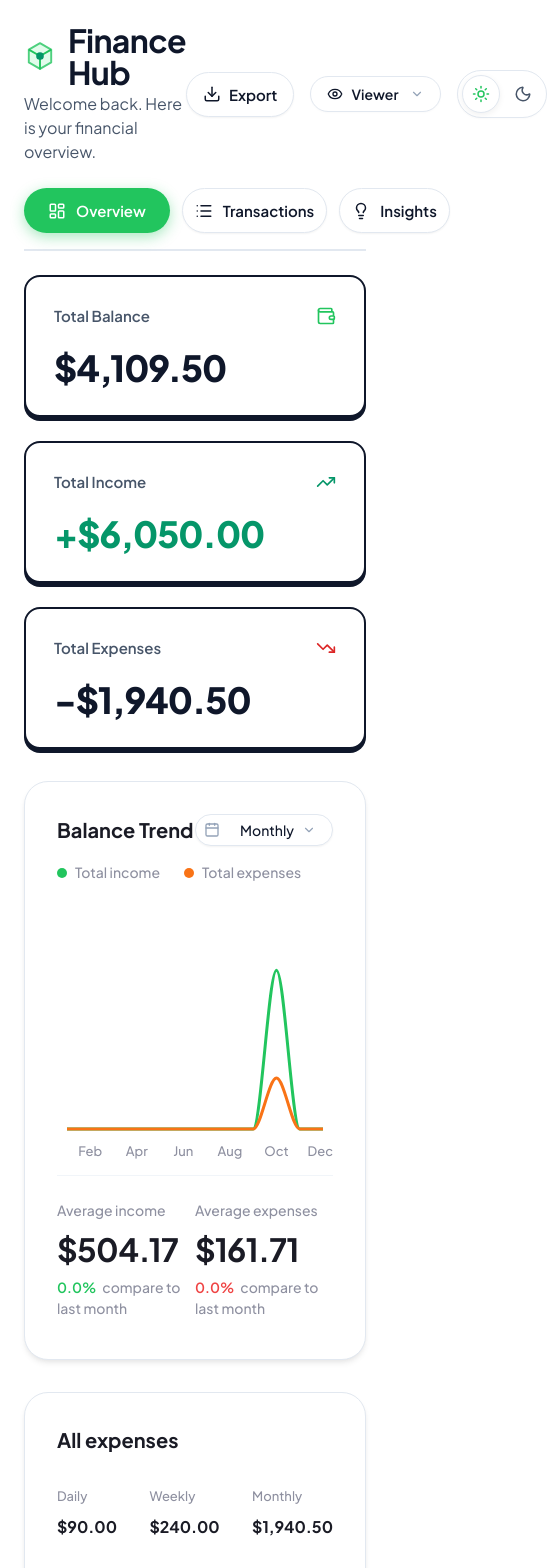
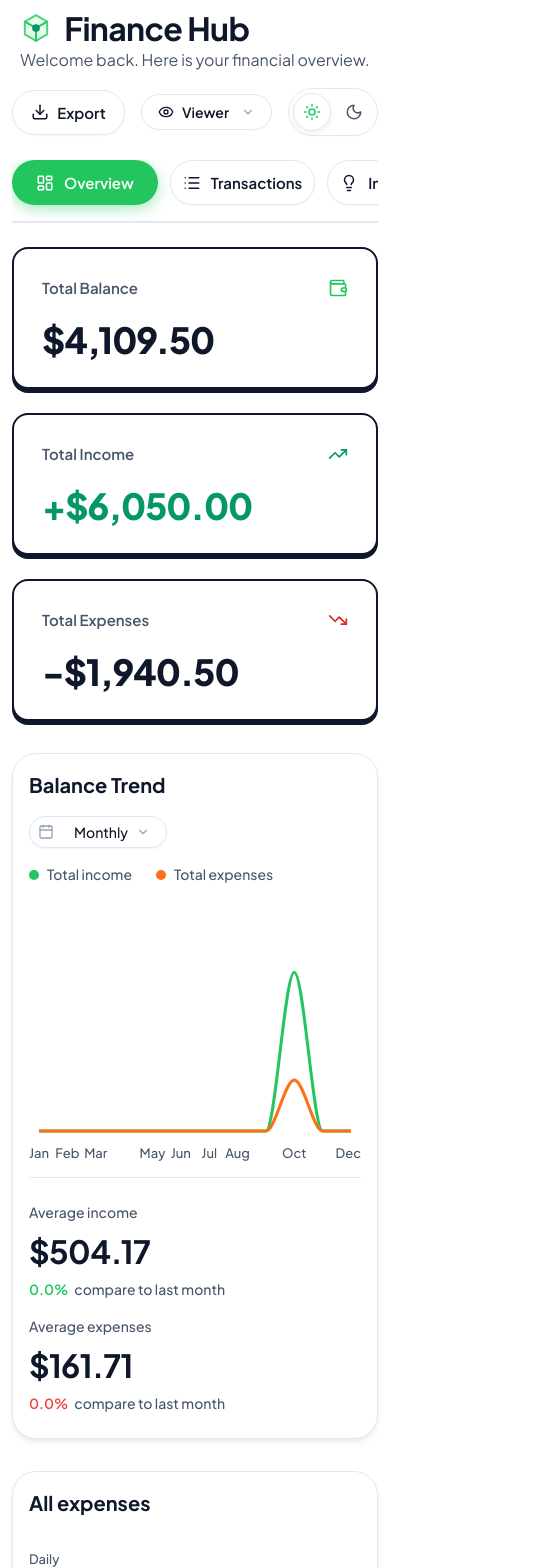
Before and after one commit to abinav04/Finance-Hub, a React (Vite) app: page / in a window 390 px wide. Shown: the top 1568 px of the page, 547 px wide, since content can reach past the window. Built offline with nearby package versions, Linux system fonts and the light colour scheme.

Commit message:
Updated Code

```diff
--- a/index.html
+++ b/index.html
@@ -4,7 +4,33 @@
     <meta charset="UTF-8" />
     <link rel="icon" type="image/svg+xml" href="/favicon.svg" />
     <meta name="viewport" content="width=device-width, initial-scale=1.0" />
-    <title>Finance Hub | Global Intelligence</title>
+    <title>Finance Hub | Global Financial Intelligence Dashboard</title>
+
+    <!-- Performance Optimization: Asset Preloading & Native Typography Network Connections -->
+    <link rel="preconnect" href="https://fonts.googleapis.com" />
+    <link rel="preconnect" href="https://fonts.gstatic.com" crossorigin />
+    <link href="https://fonts.googleapis.com/css2?family=Plus+Jakarta+Sans:wght@400;500;600;700;800&display=swap" rel="stylesheet" />
+    <link rel="dns-prefetch" href="https://fonts.googleapis.com" />
+    <!-- SEO Meta Tags -->
+    <meta name="description" content="Manage your global financial portfolio with precision. Track balance trends, spending breakdowns, and deep transaction insights with the PayinGlobal Finance Dashboard." />
+    <meta name="keywords" content="finance, dashboard, money tracking, budget, global payments, transaction insights, fintech" />
+    <meta name="author" content="Finance Hub" />
+    <meta name="robots" content="index, follow" />
+    <link rel="canonical" href="https://financehub.app" />
+
+    <!-- Open Graph / Facebook -->
+    <meta property="og:type" content="website" />
+    <meta property="og:url" content="https://financehub.app/" />
+    <meta property="og:title" content="Finance Hub | Global Financial Intelligence Dashboard" />
+    <meta property="og:description" content="Manage your global financial portfolio with precision. Track balance trends, spending breakdowns, and deep transaction insights." />
+    <meta property="og:image" content="https://financehub.app/og-image.jpg" />
+
+    <!-- Twitter -->
+    <meta property="twitter:card" content="summary_large_image" />
+    <meta property="twitter:url" content="https://financehub.app/" />
+    <meta property="twitter:title" content="Finance Hub | Global Financial Intelligence Dashboard" />
+    <meta property="twitter:description" content="Manage your global financial portfolio with precision. Track balance trends, spending breakdowns, and deep transaction insights." />
+    <meta property="twitter:image" content="https://financehub.app/og-image.jpg" />
   </head>
   <body>
     <div id="root"></div>
--- a/src/components/AddTransactionModal.jsx
+++ b/src/components/AddTransactionModal.jsx
@@ -1,4 +1,4 @@
-import React, { useState } from 'react';
+import React, { useState, useEffect } from 'react';
 import { CATEGORIES } from '../data';
 import { X } from 'lucide-react';
 import { motion } from 'framer-motion';
@@ -11,6 +11,13 @@ export default function AddTransactionModal({ onClose, onAdd }) {
     category: CATEGORIES[0],
     type: 'expense'
   });
+
+  useEffect(() => {
+    document.body.style.overflow = 'hidden';
+    return () => {
+      document.body.style.overflow = 'auto';
+    };
+  }, []);
 
   const handleChange = (e) => {
     const { name, value } = e.target;
--- a/src/components/DashboardOverview.jsx
+++ b/src/components/DashboardOverview.jsx
@@ -6,7 +6,7 @@ import {
 import { Wallet, TrendingUp, TrendingDown, Calendar } from 'lucide-react';
 import Dropdown from './Dropdown';
 
-const COLORS = ['#3b82f6', '#10b981', '#f59e0b', '#ef4444', '#8b5cf6', '#ec4899', '#64748b'];
+const COLORS = ['#3b82f6', '#10b981', '#f59e0b', '#ef4444', '#8b5cf6', '#ec4899', 'var(--text-secondary)'];
 
 export default function DashboardOverview({ transactions }) {
   const [trendViewType, setTrendViewType] = React.useState('Monthly');
@@ -204,9 +204,9 @@ export default function DashboardOverview({ transactions }) {
       </div>
 
       <div className="dashboard-grid">
-        <div className="glass-panel" style={{ minWidth: 0, overflow: 'hidden', padding: '32px', backgroundColor: '#fff', borderRadius: '24px', display: 'flex', flexDirection: 'column', boxShadow: 'var(--shadow-md)' }}>
-          <div style={{ display: 'flex', justifyContent: 'space-between', alignItems: 'center', marginBottom: '8px' }}>
-            <h3 style={{ fontSize: '20px', fontWeight: 700, color: '#1a1b25' }}>Balance Trend</h3>
+        <div className="glass-panel" style={{ minWidth: 0, overflow: 'hidden', padding: '32px', backgroundColor: 'var(--bg-secondary)', borderRadius: '24px', display: 'flex', flexDirection: 'column', boxShadow: 'var(--shadow-md)' }}>
+          <div className="chart-header">
+            <h3 style={{ fontSize: '20px', fontWeight: 700, color: 'var(--text-primary)' }}>Balance Trend</h3>
             <div className="input-group" style={{ padding: '2px 8px', maxWidth: '140px' }}>
               <Calendar size={16} color="var(--text-tertiary)" />
               <Dropdown
@@ -224,11 +224,11 @@ export default function DashboardOverview({ transactions }) {
           <div style={{ display: 'flex', gap: '24px', marginTop: '8px' }}>
             <div style={{ display: 'flex', alignItems: 'center', gap: '8px' }}>
               <div style={{ width: '10px', height: '10px', borderRadius: '50%', backgroundColor: '#22c55e' }}></div>
-              <span style={{ fontSize: '14px', color: '#8e90a0', fontWeight: 500 }}>Total income</span>
+              <span style={{ fontSize: '14px', color: 'var(--text-secondary)', fontWeight: 500 }}>Total income</span>
             </div>
             <div style={{ display: 'flex', alignItems: 'center', gap: '8px' }}>
               <div style={{ width: '10px', height: '10px', borderRadius: '50%', backgroundColor: '#f97316' }}></div>
-              <span style={{ fontSize: '14px', color: '#8e90a0', fontWeight: 500 }}>Total expenses</span>
+              <span style={{ fontSize: '14px', color: 'var(--text-secondary)', fontWeight: 500 }}>Total expenses</span>
             </div>
           </div>
 
@@ -236,7 +236,7 @@ export default function DashboardOverview({ transactions }) {
             <ResponsiveContainer width="100%" height="100%">
               <LineChart data={statisticsData} margin={{ top: 20, right: 10, left: 10, bottom: 0 }}>
                 <CartesianGrid vertical={false} horizontal={false} />
-                <XAxis dataKey="date" axisLine={false} tickLine={false} tick={{ fontSize: 13, fill: '#8e90a0', fontWeight: 500 }} dy={10} />
+                <XAxis dataKey="date" axisLine={false} tickLine={false} tick={{ fontSize: 13, fill: 'var(--text-secondary)', fontWeight: 500 }} dy={10} />
                 <Tooltip
                   cursor={{ stroke: '#e2e8f0', strokeWidth: 2, strokeDasharray: '5 5' }}
                   content={({ active, payload }) => {
@@ -247,8 +247,8 @@ export default function DashboardOverview({ transactions }) {
                             const isIncome = entry.dataKey === 'income';
                             return (
                               <div key={index} style={{
-                                backgroundColor: isIncome ? '#1a1b25' : '#ffffff',
-                                color: isIncome ? '#ffffff' : '#1a1b25',
+                                backgroundColor: isIncome ? 'var(--text-primary)' : 'var(--bg-primary)',
+                                color: isIncome ? 'var(--bg-primary)' : 'var(--text-primary)',
                                 padding: '6px 14px',
                                 borderRadius: '20px',
                                 border: isIncome ? 'none' : '1px solid #e2e8f0',
@@ -277,13 +277,13 @@ export default function DashboardOverview({ transactions }) {
             </ResponsiveContainer>
           </div>
 
-          <div style={{ borderTop: '1px solid #f1f5f9', marginTop: '16px', paddingTop: '24px', display: 'flex', justifyContent: 'space-between', paddingBottom: '8px' }}>
+          <div className="avg-stats-container" style={{ borderTop: '1px solid var(--border-color)', marginTop: '16px', paddingTop: '24px', paddingBottom: '8px' }}>
             <div style={{ flex: 1 }}>
-              <div style={{ fontSize: '14px', color: '#8e90a0', fontWeight: 500 }}>Average income</div>
-              <div style={{ fontSize: '32px', fontWeight: 700, color: '#1a1b25', marginTop: '4px', letterSpacing: '-0.02em' }}>
+              <div style={{ fontSize: '14px', color: 'var(--text-secondary)', fontWeight: 500 }}>Average income</div>
+              <div style={{ fontSize: '32px', fontWeight: 700, color: 'var(--text-primary)', marginTop: '4px', letterSpacing: '-0.02em' }}>
                 ${avgIncome.toLocaleString('en-US', { minimumFractionDigits: 2, maximumFractionDigits: 2 })}
               </div>
-              <div style={{ fontSize: '14px', fontWeight: 500, marginTop: '4px', color: '#8e90a0' }}>
+              <div style={{ fontSize: '14px', fontWeight: 500, marginTop: '4px', color: 'var(--text-secondary)' }}>
                 <span style={{ color: incomeGrowth >= 0 ? '#22c55e' : '#ef4444', marginRight: '6px', fontWeight: 600 }}>
                   {incomeGrowth > 0 ? '+' : ''}{incomeGrowth.toFixed(1)}%
                 </span>
@@ -291,11 +291,11 @@ export default function DashboardOverview({ transactions }) {
               </div>
             </div>
             <div style={{ flex: 1 }}>
-              <div style={{ fontSize: '14px', color: '#8e90a0', fontWeight: 500 }}>Average expenses</div>
-              <div style={{ fontSize: '32px', fontWeight: 700, color: '#1a1b25', marginTop: '4px', letterSpacing: '-0.02em' }}>
+              <div style={{ fontSize: '14px', color: 'var(--text-secondary)', fontWeight: 500 }}>Average expenses</div>
+              <div style={{ fontSize: '32px', fontWeight: 700, color: 'var(--text-primary)', marginTop: '4px', letterSpacing: '-0.02em' }}>
                 ${avgExpenses.toLocaleString('en-US', { minimumFractionDigits: 2, maximumFractionDigits: 2 })}
               </div>
-              <div style={{ fontSize: '14px', fontWeight: 500, marginTop: '4px', color: '#8e90a0' }}>
+              <div style={{ fontSize: '14px', fontWeight: 500, marginTop: '4px', color: 'var(--text-secondary)' }}>
                 <span style={{ color: expenseGrowth >= 0 ? '#ef4444' : '#22c55e', marginRight: '6px', fontWeight: 600 }}>
                   {expenseGrowth > 0 ? '+' : ''}{expenseGrowth.toFixed(1)}%
                 </span>
@@ -305,21 +305,21 @@ export default function DashboardOverview({ transactions }) {
           </div>
         </div>
 
-        <div className="glass-panel" style={{ minWidth: 0, overflow: 'hidden', padding: '32px', backgroundColor: '#fff', borderRadius: '24px', display: 'flex', flexDirection: 'column', boxShadow: 'var(--shadow-md)' }}>
-          <h3 style={{ fontSize: '20px', fontWeight: 700, color: '#1a1b25', marginBottom: '32px' }}>All expenses</h3>
+        <div className="glass-panel" style={{ minWidth: 0, overflow: 'hidden', padding: '32px', backgroundColor: 'var(--bg-secondary)', borderRadius: '24px', display: 'flex', flexDirection: 'column', boxShadow: 'var(--shadow-md)' }}>
+          <h3 style={{ fontSize: '20px', fontWeight: 700, color: 'var(--text-primary)', marginBottom: '32px' }}>All expenses</h3>
 
-          <div style={{ display: 'flex', justifyContent: 'space-between', marginBottom: '32px' }}>
+          <div className="expense-stats-container">
             <div>
-              <div style={{ fontSize: '13px', color: '#8e90a0', fontWeight: 500, marginBottom: '8px' }}>Daily</div>
-              <div style={{ fontSize: '16px', fontWeight: 700, color: '#1a1b25' }}>${expenseMetrics.daily.toLocaleString('en-US', { minimumFractionDigits: 2, maximumFractionDigits: 2 })}</div>
+              <div style={{ fontSize: '13px', color: 'var(--text-secondary)', fontWeight: 500, marginBottom: '8px' }}>Daily</div>
+              <div style={{ fontSize: '16px', fontWeight: 700, color: 'var(--text-primary)' }}>${expenseMetrics.daily.toLocaleString('en-US', { minimumFractionDigits: 2, maximumFractionDigits: 2 })}</div>
             </div>
             <div>
-              <div style={{ fontSize: '13px', color: '#8e90a0', fontWeight: 500, marginBottom: '8px' }}>Weekly</div>
-              <div style={{ fontSize: '16px', fontWeight: 700, color: '#1a1b25' }}>${expenseMetrics.weekly.toLocaleString('en-US', { minimumFractionDigits: 2, maximumFractionDigits: 2 })}</div>
+              <div style={{ fontSize: '13px', color: 'var(--text-secondary)', fontWeight: 500, marginBottom: '8px' }}>Weekly</div>
+              <div style={{ fontSize: '16px', fontWeight: 700, color: 'var(--text-primary)' }}>${expenseMetrics.weekly.toLocaleString('en-US', { minimumFractionDigits: 2, maximumFractionDigits: 2 })}</div>
             </div>
             <div>
-              <div style={{ fontSize: '13px', color: '#8e90a0', fontWeight: 500, marginBottom: '8px' }}>Monthly</div>
-              <div style={{ fontSize: '16px', fontWeight: 700, color: '#1a1b25' }}>${expenseMetrics.monthly.toLocaleString('en-US', { minimumFractionDigits: 2, maximumFractionDigits: 2 })}</div>
+              <div style={{ fontSize: '13px', color: 'var(--text-secondary)', fontWeight: 500, marginBottom: '8px' }}>Monthly</div>
+              <div style={{ fontSize: '16px', fontWeight: 700, color: 'var(--text-primary)' }}>${expenseMetrics.monthly.toLocaleString('en-US', { minimumFractionDigits: 2, maximumFractionDigits: 2 })}</div>
             </div>
           </div>
 
@@ -339,7 +339,7 @@ export default function DashboardOverview({ transactions }) {
                   <PolarAngleAxis type="number" domain={[0, 100]} angleAxisId={0} tick={false} />
                   <RadialBar
                     minAngle={15}
-                    background={{ fill: '#f8fafc' }}
+                    background={{ fill: 'var(--bg-tertiary)' }}
                     clockWise
                     dataKey="value"
                     cornerRadius={12}
@@ -351,14 +351,14 @@ export default function DashboardOverview({ transactions }) {
                         const data = payload[0].payload;
                         return (
                           <div style={{
-                            backgroundColor: '#ffffff',
+                            backgroundColor: 'var(--bg-primary)',
                             padding: '12px 16px',
                             borderRadius: '12px',
                             boxShadow: '0 10px 25px -5px rgba(0,0,0,0.1), 0 8px 10px -6px rgba(0,0,0,0.1)',
-                            border: '1px solid #f1f5f9'
+                            border: '1px solid var(--border-color)'
                           }}>
-                            <div style={{ fontSize: '13px', color: '#64748b', fontWeight: 500, marginBottom: '4px' }}>{data.name}</div>
-                            <div style={{ fontSize: '16px', fontWeight: 700, color: '#0f172a' }}>${data.realValue.toLocaleString('en-US', { minimumFractionDigits: 2, maximumFractionDigits: 2 })}</div>
+                            <div style={{ fontSize: '13px', color: 'var(--text-secondary)', fontWeight: 500, marginBottom: '4px' }}>{data.name}</div>
+                            <div style={{ fontSize: '16px', fontWeight: 700, color: 'var(--text-primary)' }}>${data.realValue.toLocaleString('en-US', { minimumFractionDigits: 2, maximumFractionDigits: 2 })}</div>
                           </div>
                         );
                       }
@@ -373,15 +373,14 @@ export default function DashboardOverview({ transactions }) {
               </div>
             )}
           </div>
-
-          <div style={{ display: 'flex', flexDirection: 'column', gap: '16px', marginTop: '32px' }}>
+          <div className="expense-legend-container" style={{ marginTop: '32px' }}>
             {expenseRadialData.map((item, index) => (
-              <div key={index} style={{ display: 'flex', alignItems: 'center', justifyContent: 'space-between' }}>
+              <div key={index} className="expense-legend-item">
                 <div style={{ display: 'flex', alignItems: 'center', gap: '12px' }}>
                   <div style={{ width: '10px', height: '10px', borderRadius: '50%', backgroundColor: item.fill }}></div>
-                  <span style={{ fontSize: '15px', color: '#64748b', fontWeight: 500 }}>{item.name}</span>
+                  <span style={{ fontSize: '15px', color: 'var(--text-secondary)', fontWeight: 500 }}>{item.name}</span>
                 </div>
-                <div style={{ fontSize: '15px', color: '#1a1b25', fontWeight: 700 }}>
+                <div style={{ fontSize: '15px', color: 'var(--text-primary)', fontWeight: 700 }}>
                   {item.displayPercentage.toFixed(1)}%
                 </div>
               </div>
--- a/src/components/DownloadButton.jsx
+++ b/src/components/DownloadButton.jsx
@@ -6,7 +6,7 @@ export default function DownloadButton({ transactions }) {
   const handleDownload = () => {
     // 1. Transaction Data
     const transactionRows = transactions.map(t => ({
-      Date: new Date(t.date).toLocaleDateString(),
+      Date: new Date(t.date).toLocaleDateString('en-GB', { day: '2-digit', month: '2-digit', year: 'numeric' }),
       Merchant: t.merchant,
       Category: t.category,
       Type: t.type.toUpperCase(),
--- a/src/components/EditTransactionModal.jsx
+++ b/src/components/EditTransactionModal.jsx
@@ -13,6 +13,13 @@ export default function EditTransactionModal({ transaction, onClose, onEdit }) {
   });
 
   const [showConfirm, setShowConfirm] = useState(false);
+
+  useEffect(() => {
+    document.body.style.overflow = 'hidden';
+    return () => {
+      document.body.style.overflow = 'auto';
+    };
+  }, []);
 
   useEffect(() => {
     if (transaction) {
--- a/src/components/TransactionDetailsModal.jsx
+++ b/src/components/TransactionDetailsModal.jsx
@@ -1,8 +1,19 @@
-import React from 'react';
+import React, { useEffect } from 'react';
 import { X } from 'lucide-react';
 import { motion } from 'framer-motion';
 
 export default function TransactionDetailsModal({ transaction, onClose }) {
+  useEffect(() => {
+    if (transaction) {
+      document.body.style.overflow = 'hidden';
+    } else {
+      document.body.style.overflow = 'auto';
+    }
+    return () => {
+      document.body.style.overflow = 'auto';
+    };
+  }, [transaction]);
+
   if (!transaction) return null;
   return (
     <div className="modal-overlay" onClick={onClose}>
@@ -29,7 +40,7 @@ export default function TransactionDetailsModal({ transaction, onClose }) {
         <div style={{ display: 'flex', flexDirection: 'column', paddingTop: '8px' }}>
           <div style={{ display: 'flex', justifyContent: 'space-between', alignItems: 'center', borderBottom: '1px solid var(--border-color)', padding: '20px 0' }}>
             <span style={{ fontSize: '13px', color: 'var(--text-secondary)', fontWeight: 600, textTransform: 'uppercase', letterSpacing: '0.06em' }}>Date</span>
-            <span style={{ fontSize: '16px', fontWeight: 500, color: 'var(--text-primary)' }}>{new Date(transaction.date).toLocaleDateString()}</span>
+            <span style={{ fontSize: '16px', fontWeight: 500, color: 'var(--text-primary)' }}>{new Date(transaction.date).toLocaleDateString('en-GB', { day: '2-digit', month: '2-digit', year: 'numeric' })}</span>
           </div>
           <div style={{ display: 'flex', justifyContent: 'space-between', alignItems: 'center', borderBottom: '1px solid var(--border-color)', padding: '20px 0' }}>
             <span style={{ fontSize: '13px', color: 'var(--text-secondary)', fontWeight: 600, textTransform: 'uppercase', letterSpacing: '0.06em' }}>Merchant</span>
--- a/src/index.css
+++ b/src/index.css
@@ -1,4 +1,3 @@
-@import url('https://fonts.googleapis.com/css2?family=Plus+Jakarta+Sans:wght@400;500;600;700;800&display=swap');
 
 :root {
   color-scheme: light;
@@ -97,6 +96,7 @@
 
 body {
   font-family: 'Plus Jakarta Sans', sans-serif;
+  font-display: swap;
   background-color: var(--bg-primary);
   color: var(--text-primary);
   min-height: 100vh;
@@ -128,9 +128,7 @@ input, select {
   transition: transform 0.3s ease, box-shadow 0.3s ease, background-color 0.3s ease, border-color 0.3s ease;
 }
 
-.glass-panel:hover {
-  box-shadow: var(--shadow-hover);
-}
+
 
 .solid-card {
   background: var(--bg-secondary);
@@ -166,9 +164,126 @@ input, select {
   width: 100%;
 }
 
+.chart-header {
+  display: flex;
+  justify-content: space-between;
+  align-items: center;
+  margin-bottom: 8px;
+}
+
+.avg-stats-container {
+  display: flex;
+  justify-content: space-between;
+}
+
+.expense-stats-container {
+  display: flex;
+  justify-content: space-between;
+  margin-bottom: 32px;
+}
+
+.expense-legend-container {
+  display: flex;
+  flex-direction: column;
+  gap: 16px;
+}
+
+.expense-legend-item {
+  display: flex;
+  align-items: center;
+  justify-content: space-between;
+}
+
 @media (max-width: 768px) {
   .main-content {
+    padding: 16px;
+  }
+  .header {
+    flex-direction: column;
+    align-items: flex-start;
+    gap: 16px;
+  }
+  .header-actions {
+    flex-wrap: wrap;
+    width: 100%;
+  }
+  .header-actions button {
+    flex: 1;
+    justify-content: center;
+  }
+  .tabs-container {
+    flex-wrap: nowrap;
+    overflow-x: auto;
+    width: 100%;
+    -webkit-overflow-scrolling: touch;
+    scrollbar-width: none;
+  }
+  .tabs-container::-webkit-scrollbar {
+    display: none;
+  }
+  .summary-grid {
+    grid-template-columns: 1fr;
+    gap: 16px;
+  }
+  .dashboard-grid {
+    gap: 16px;
+  }
+  .modal-content {
     padding: 24px;
+    margin: 16px;
+    max-height: 90vh;
+    overflow-y: auto;
+  }
+  .table th, .table td {
+    padding: 16px;
+  }
+  .input-group {
+    max-width: 100% !important;
+  }
+  .chart-header, .avg-stats-container, .expense-stats-container {
+    flex-direction: column;
+    align-items: flex-start;
+    gap: 16px;
+  }
+  .avg-stats-container > div, .expense-stats-container > div {
+    width: 100%;
+  }
+  .summary-card-amount {
+    font-size: 28px;
+  }
+  .summary-card {
+    padding: 20px;
+  }
+  .header h1 {
+    font-size: 24px;
+  }
+  .table {
+    min-width: 700px;
+  }
+  .main-content {
+    padding: 12px;
+  }
+  .header {
+    margin-bottom: 16px;
+  }
+  .glass-panel {
+    padding: 16px !important;
+  }
+  .summary-card {
+    gap: 12px;
+  }
+  .summary-card-amount {
+    font-size: 22px;
+  }
+  .header h1 {
+    font-size: 20px;
+  }
+  .header-actions {
+    gap: 8px;
+  }
+  .btn {
+    padding: 10px 16px;
+    font-size: 14px;
   }
 }
 
```
Also changed, not shown: src/components/TransactionsList.jsx (+50 -3 lines).
